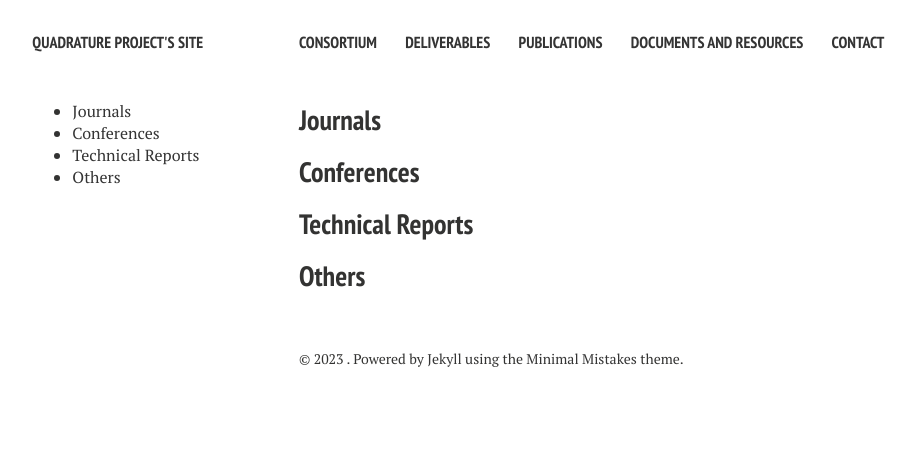
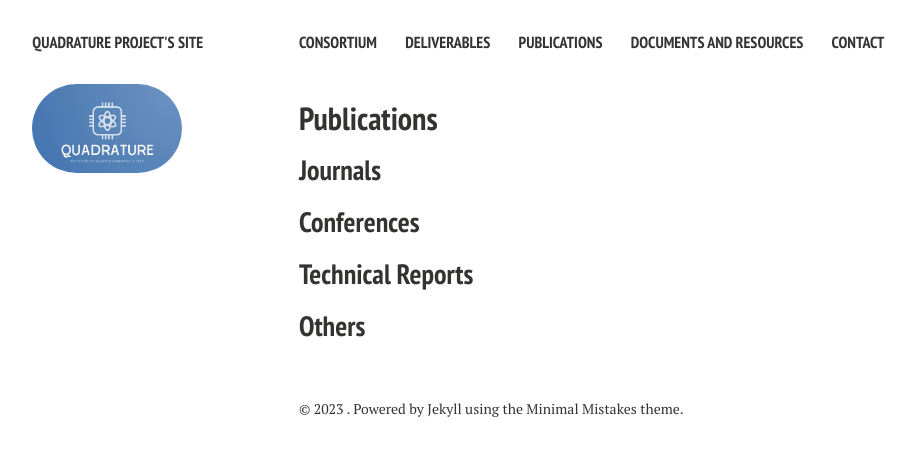
Before and after one commit to biddu/biddu.github.io, a Jekyll site: the page built from publications.md, in a window 1280 px wide. Shown: the top 456 px of the page, without its empty margins (21-936 px from the left). Built offline with Jekyll 4.4.1, drawn with Linux system fonts in a browser that asks for light colours; nearby versions of some CDN libraries; part of the change alters nothing that is shown.

Commit message:
Update publications.md

```diff
--- a/publications.md
+++ b/publications.md
@@ -1,12 +1,10 @@
 ---
-layout: novipage
+layout: page
 permalink: /publications/
 title: Publications
 tags: [code]
 modified: 24-04-2017
 comments: false
-sidebar:
-  nav: sidebar-pubs
 ---
 
 
```
